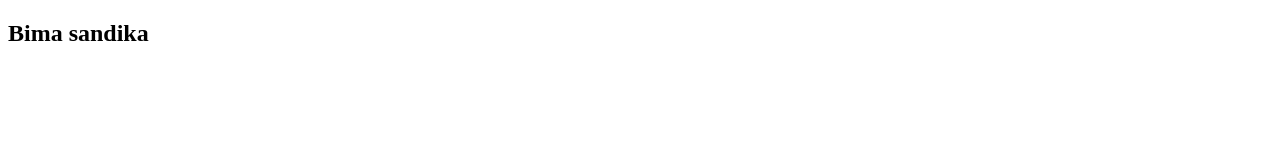
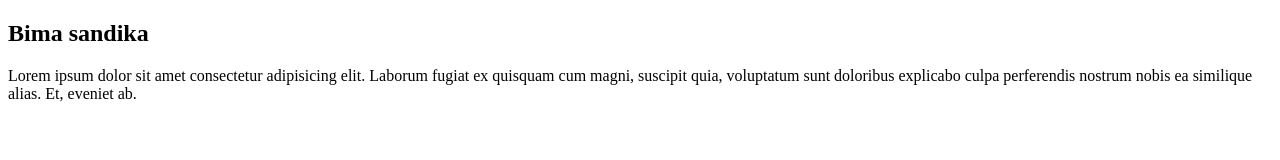
Before and after one commit to sandikabima/mahasiswa, a plain HTML site: page index.html in a window 1280 px wide. Drawn offline with Linux system fonts and the light colour scheme.

Commit message:
tambah tag p

```diff
--- a/index.html
+++ b/index.html
@@ -8,5 +8,6 @@
 </head>
 <body>
     <h2>Bima sandika</h2>
+    <p>Lorem ipsum dolor sit amet consectetur adipisicing elit. Laborum fugiat ex quisquam cum magni, suscipit quia, voluptatum sunt doloribus explicabo culpa perferendis nostrum nobis ea similique alias. Et, eveniet ab.</p>
 </body>
 </html>
```
